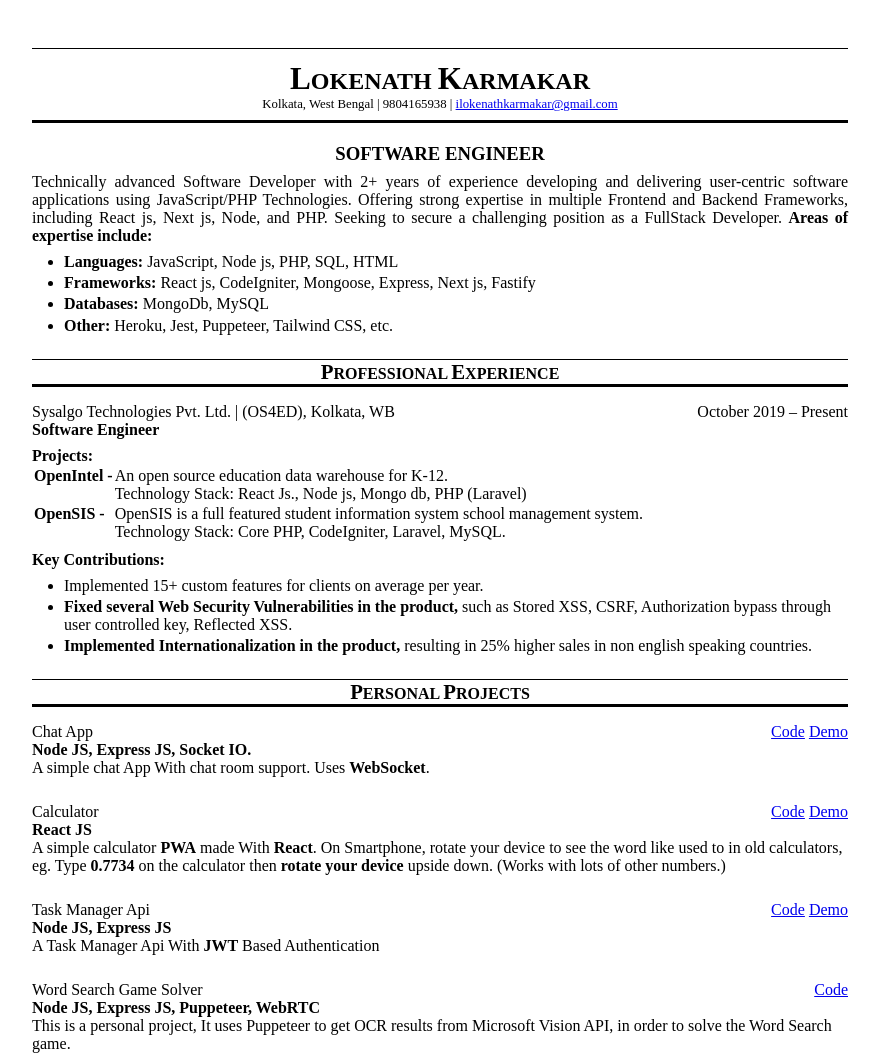
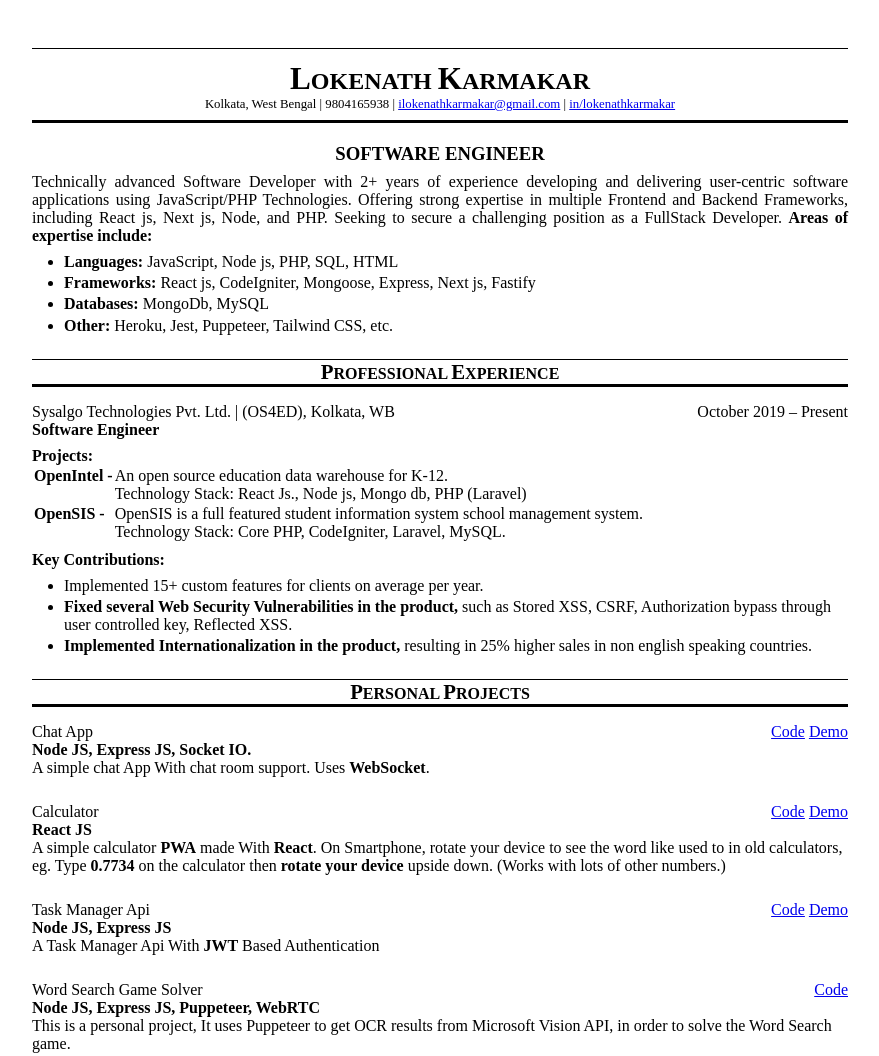
Before and after one commit to lnkarma/resume-traditional, a plain HTML site: page index.html in a window 1280 px wide. Shown: the top 1056 px of the page, without its empty margins (200-1079 px from the left). Drawn offline with Linux system fonts and the light colour scheme.

Commit message:
add link to linkedin profile

```diff
--- a/index.html
+++ b/index.html
@@ -43,7 +43,7 @@
             <span style="font-size:1.3em">L</span>OKENATH <span style="font-size:1.3em">K</span>ARMAKAR
         </h2>
         <p style="margin-top: 0; margin-bottom: .5rem;; font-size: .8em">Kolkata, West Bengal | 9804165938 | <a
-                href="Mailto:ilokenathkarmakar@gmail.com" target="#">ilokenathkarmakar@gmail.com</a>
+                href="Mailto:ilokenathkarmakar@gmail.com" target="#">ilokenathkarmakar@gmail.com</a> | <a href="https://www.linkedin.com/in/lokenathkarmakar/">in/lokenathkarmakar</a>
         </p>
     </div>
     <div style="text-align: center;">
```
